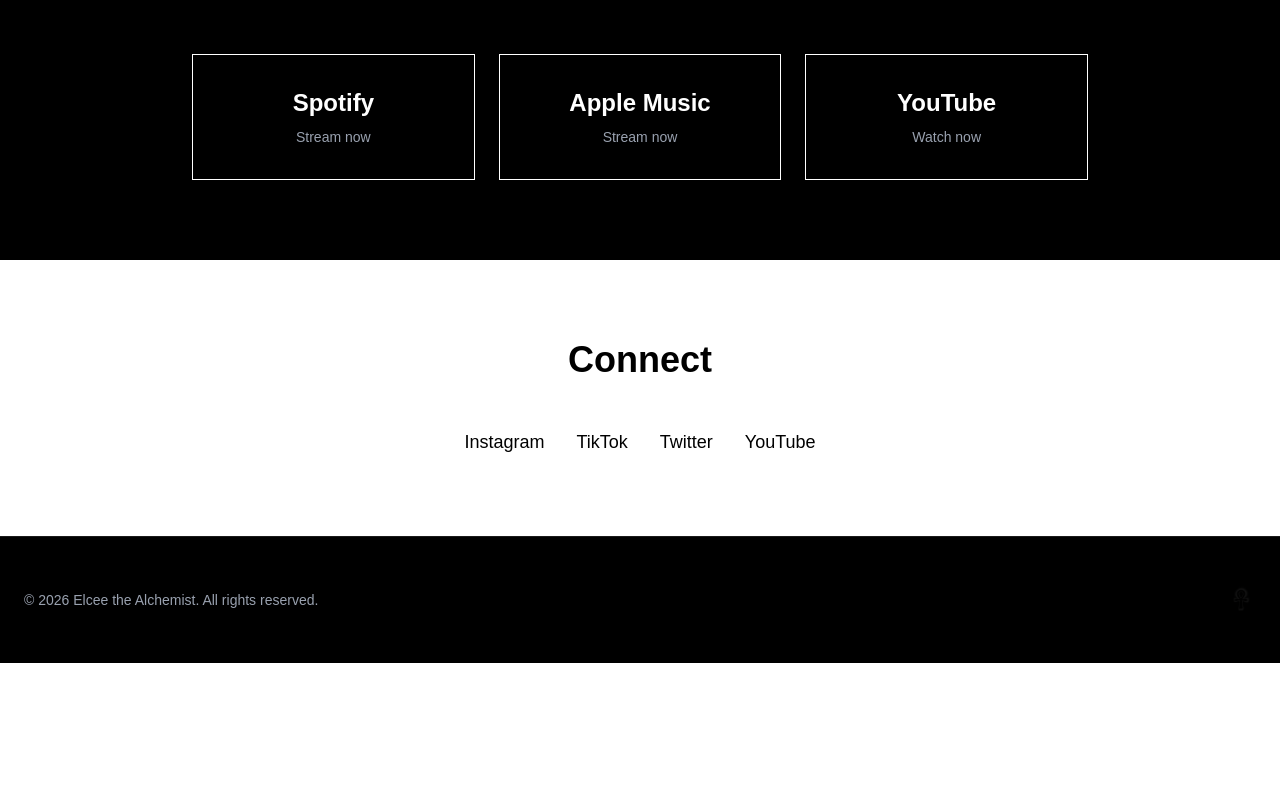
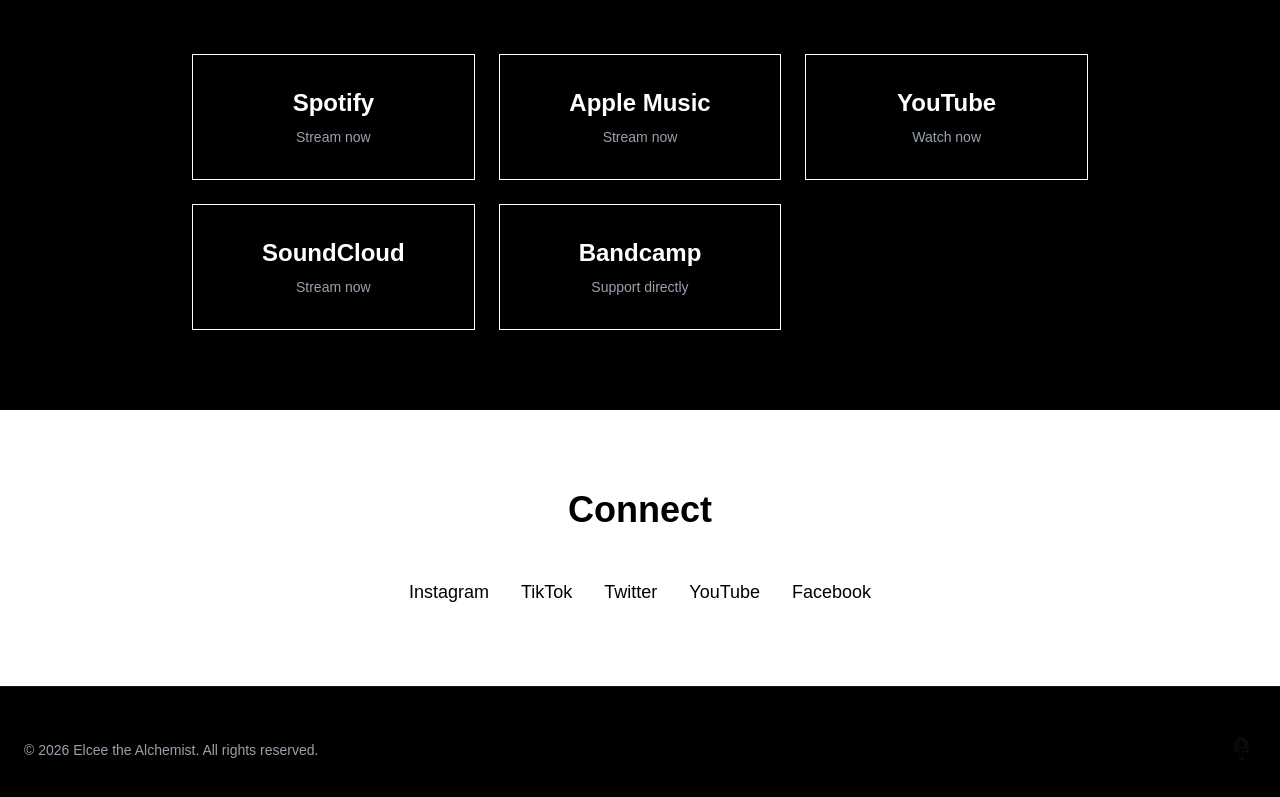
Before and after one commit to logancooney/elcee-website, a Next.js app: page / in a window 1280 px wide. Shown: the part 1141-1938 px from the top of the page. Before the commit the page ends 1804 px from the top, so only its background shows below. Built offline with nearby package versions, Linux system fonts and the light colour scheme.

Commit message:
Add real social media and streaming platform links

```diff
--- a/app/contact/page.tsx
+++ b/app/contact/page.tsx
@@ -82,9 +82,9 @@
               DM for quick questions or just to connect.
             </p>
             <div className="flex flex-col gap-2 items-center">
-              <a href="#" className="hover:underline" target="_blank" rel="noopener noreferrer">Instagram</a>
-              <a href="#" className="hover:underline" target="_blank" rel="noopener noreferrer">Twitter</a>
-              <a href="#" className="hover:underline" target="_blank" rel="noopener noreferrer">TikTok</a>
+              <a href="https://instagram.com/elceethealchemist" className="hover:underline" target="_blank" rel="noopener noreferrer">Instagram</a>
+              <a href="https://twitter.com/elceejpg" className="hover:underline" target="_blank" rel="noopener noreferrer">Twitter</a>
+              <a href="https://tiktok.com/@elceethealchemist" className="hover:underline" target="_blank" rel="noopener noreferrer">TikTok</a>
             </div>
           </div>
         </div>
--- a/app/page.tsx
+++ b/app/page.tsx
@@ -35,7 +35,7 @@
             </p>
             <div className="flex gap-4">
               <a
-                href="#"
+                href="https://open.spotify.com/artist/6E8xwOloHnzGWVlNV9K8n7"
                 className="bg-white text-black px-8 py-3 font-semibold hover:bg-gray-200 transition"
                 target="_blank"
                 rel="noopener noreferrer"
@@ -89,7 +89,7 @@
           <h2 className="text-4xl font-bold mb-12">Listen</h2>
           <div className="grid md:grid-cols-3 gap-6">
             <a
-              href="#"
+              href="https://open.spotify.com/artist/6E8xwOloHnzGWVlNV9K8n7"
               className="border border-white p-8 hover:bg-white hover:text-black transition"
               target="_blank"
               rel="noopener noreferrer"
@@ -98,7 +98,7 @@
               <p className="text-sm text-gray-400">Stream now</p>
             </a>
             <a
-              href="#"
+              href="https://music.apple.com/gb/artist/elcee-the-alchemist/1479992060"
               className="border border-white p-8 hover:bg-white hover:text-black transition"
               target="_blank"
               rel="noopener noreferrer"
@@ -107,13 +107,31 @@
               <p className="text-sm text-gray-400">Stream now</p>
             </a>
             <a
-              href="#"
+              href="https://youtube.com/@elceethealchemist"
               className="border border-white p-8 hover:bg-white hover:text-black transition"
               target="_blank"
               rel="noopener noreferrer"
             >
               <h3 className="text-2xl font-bold mb-2">YouTube</h3>
               <p className="text-sm text-gray-400">Watch now</p>
+            </a>
+            <a
+              href="https://soundcloud.com/elceethealchemist"
+              className="border border-white p-8 hover:bg-white hover:text-black transition"
+              target="_blank"
+              rel="noopener noreferrer"
+            >
+              <h3 className="text-2xl font-bold mb-2">SoundCloud</h3>
+              <p className="text-sm text-gray-400">Stream now</p>
+            </a>
+            <a
+              href="https://elceethealchemist.bandcamp.com"
+              className="border border-white p-8 hover:bg-white hover:text-black transition"
+              target="_blank"
+              rel="noopener noreferrer"
+            >
+              <h3 className="text-2xl font-bold mb-2">Bandcamp</h3>
+              <p className="text-sm text-gray-400">Support directly</p>
             </a>
           </div>
         </div>
@@ -124,10 +142,11 @@
         <div className="max-w-4xl mx-auto text-center">
           <h2 className="text-4xl font-bold mb-12">Connect</h2>
           <div className="flex justify-center gap-8 flex-wrap">
-            <a href="#" className="text-lg hover:underline" target="_blank" rel="noopener noreferrer">Instagram</a>
-            <a href="#" className="text-lg hover:underline" target="_blank" rel="noopener noreferrer">TikTok</a>
-            <a href="#" className="text-lg hover:underline" target="_blank" rel="noopener noreferrer">Twitter</a>
-            <a href="#" className="text-lg hover:underline" target="_blank" rel="noopener noreferrer">YouTube</a>
+            <a href="https://instagram.com/elceethealchemist" className="text-lg hover:underline" target="_blank" rel="noopener noreferrer">Instagram</a>
+            <a href="https://tiktok.com/@elceethealchemist" className="text-lg hover:underline" target="_blank" rel="noopener noreferrer">TikTok</a>
+            <a href="https://twitter.com/elceejpg" className="text-lg hover:underline" target="_blank" rel="noopener noreferrer">Twitter</a>
+            <a href="https://youtube.com/@elceethealchemist" className="text-lg hover:underline" target="_blank" rel="noopener noreferrer">YouTube</a>
+            <a href="https://facebook.com/elceethealchemist" className="text-lg hover:underline" target="_blank" rel="noopener noreferrer">Facebook</a>
           </div>
         </div>
       </section>
```
